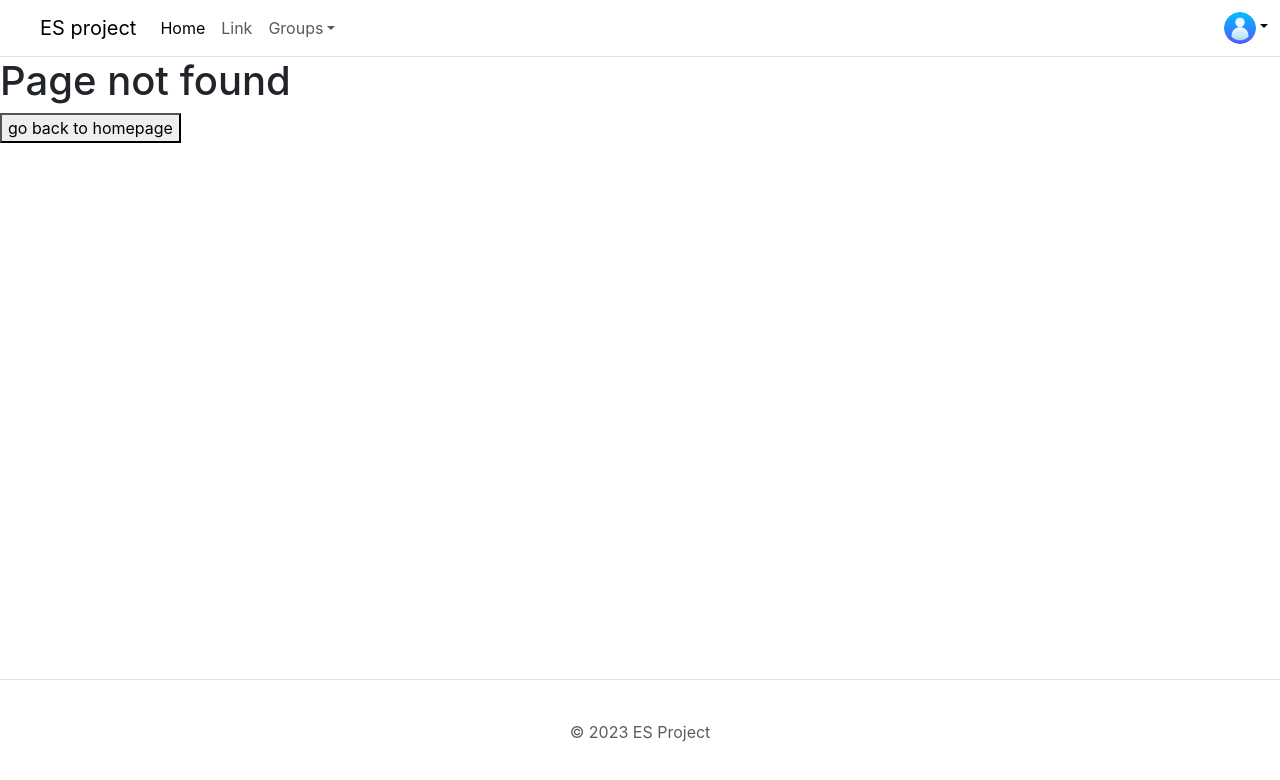
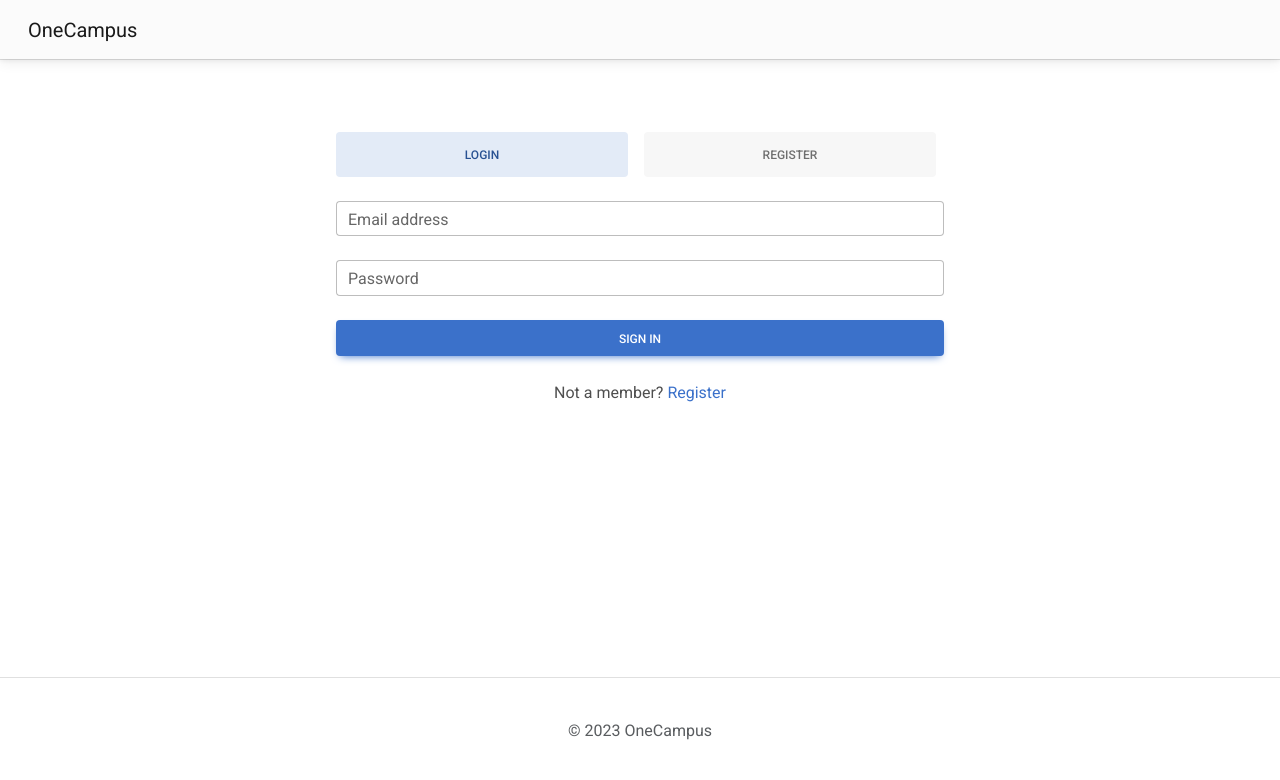
Before and after one commit to UA-2023-ES6/es-ui, a React (Create React App) app: page /login in a window 1280 px wide. Before the commit this address had no page. Shown: the top 780 px of the page. Built offline with nearby package versions, Linux system fonts and the light colour scheme.

Commit message:
fix navbar, create LoginPage and clean code

```diff
--- a/package.json
+++ b/package.json
@@ -3,12 +3,16 @@
   "version": "0.1.0",
   "private": true,
   "dependencies": {
+    "@fortawesome/fontawesome-free": "^6.4.2",
     "@testing-library/jest-dom": "^5.17.0",
     "@testing-library/react": "^13.4.0",
     "@testing-library/user-event": "^13.5.0",
     "bootstrap": "^5.3.2",
+    "js-cookie": "^3.0.5",
+    "mdb-react-ui-kit": "^6.3.0",
     "react": "^18.2.0",
     "react-bootstrap": "^2.9.1",
+    "react-cookie": "^6.1.1",
     "react-dom": "^18.2.0",
     "react-router-dom": "^6.16.0",
     "react-scripts": "5.0.1",
--- a/public/index.html
+++ b/public/index.html
@@ -11,6 +11,7 @@
     />
     <link href="https://cdn.jsdelivr.net/npm/bootstrap@5.3.2/dist/css/bootstrap.min.css" rel="stylesheet" integrity="sha384-T3c6CoIi6uLrA9TneNEoa7RxnatzjcDSCmG1MXxSR1GAsXEV/Dwwykc2MPK8M2HN" crossorigin="anonymous">
     <script src="https://cdn.jsdelivr.net/npm/bootstrap@5.3.2/dist/js/bootstrap.bundle.min.js" integrity="sha384-C6RzsynM9kWDrMNeT87bh95OGNyZPhcTNXj1NW7RuBCsyN/o0jlpcV8Qyq46cDfL" crossorigin="anonymous"></script>
+    <link href="https://fonts.googleapis.com/css?family=Roboto:300,400,500,700&display=swap" rel="stylesheet" />
     <link rel="apple-touch-icon" href="%PUBLIC_URL%/logo192.png" />
     <link rel="stylesheet" href="https://cdnjs.cloudflare.com/ajax/libs/font-awesome/6.4.2/css/all.min.css" integrity="sha512-z3gLpd7yknf1YoNbCzqRKc4qyor8gaKU1qmn+CShxbuBusANI9QpRohGBreCFkKxLhei6S9CQXFEbbKuqLg0DA==" crossorigin="anonymous" referrerpolicy="no-referrer" />
     <!--
--- a/src/App.js
+++ b/src/App.js
@@ -7,6 +7,12 @@ import { BrowserRouter, Routes, Route } from "react-router-dom";
 import Header from "./components/Header";
 import Footer from "./components/Footer";
 import Dummy from "./pages/Dummy";
+import LoginPage from "./pages/LoginPage";
+import { useEffect, useState } from "react";
+import Cookies from "js-cookie";
+
+import 'mdb-react-ui-kit/dist/css/mdb.min.css';
+import "@fortawesome/fontawesome-free/css/all.min.css";
 
 function App() {
     const userGroups = [
@@ -15,22 +21,49 @@ function App() {
         "grupo 3",
         "grupo 4"
     ]
+
+    const [isLoggedIn, setlogIn] = useState(false);
+    console.log("login status: ", isLoggedIn);
+
+    if(Cookies.get('login') == undefined){
+        Cookies.set('login', JSON.stringify(false));
+    }
+
+    useEffect(() => {
+        const loginCookie = Cookies.get('login');
+        if (loginCookie === JSON.stringify(true)) {
+            setlogIn(true);
+        }
+    }, []);
+
+    const doLogin = () => {
+        if (isLoggedIn) {
+            setlogIn(false);
+            Cookies.set('login', JSON.stringify(false));
+            window.location.reload();
+        } else {
+            setlogIn(true);
+            Cookies.set('login', JSON.stringify(true));
+        }
+    };
+
     return(
         <>
         <div className="d-flex flex-column" style={{height: "100vh"}}>
+                <BrowserRouter>
                     <Header userGroups={userGroups}/>
                     <div style={{flex: "1"}}>
-                <BrowserRouter>
                         <Routes>
                             <Route path="/" element={<MainPage />}/>
+                            <Route path="/login" element={<LoginPage />}/>
                             <Route path="/home" element={<UserHomePage userGroups={userGroups}/>}/>
                             <Route path="/groupName" element={<UserGroupPage />}/>
                             <Route path="/serverTime" element={<ServerTime />} />
                             <Route path="/dummy/*" element={<Dummy />} />
                             <Route path="*" element={<NoPage />} />
                         </Routes>
+                    </div>
                 </BrowserRouter>
-            </div>
             <Footer />
         </div>
         </>
--- a/src/components/Footer.jsx
+++ b/src/components/Footer.jsx
@@ -2,7 +2,7 @@ const Footer = () => {
     return(
         <div className="container-fluid border-top">
             <footer className="py-3 my-4">
-                <p className="text-center text-body-secondary">&copy; {new Date().getFullYear()} ES Project</p>
+                <p className="text-center text-body-secondary">&copy; {new Date().getFullYear()} OneCampus</p>
             </footer>
         </div>
     )
--- a/src/components/Header.jsx
+++ b/src/components/Header.jsx
@@ -2,7 +2,7 @@ import Navbar from "./Navbar"
 
 const Header = ({userGroups}) => {
     return(
-        <header className="border-bottom">
+        <header className="border-bottom" style={{position: "sticky", top: 0, zIndex: 1000, backgroundColor: "white", width: "100%"}}>
             <Navbar userGroups={userGroups}/>
         </header>
     )
--- a/src/components/Navbar.jsx
+++ b/src/components/Navbar.jsx
@@ -1,71 +1,82 @@
+import { Link, useLocation, useNavigate } from "react-router-dom"
 import userIcon from "../imgs/Navbar/user.png"
+import Cookies from "js-cookie";
 
 const Navbar = ({userGroups}) => {
+    const currentPath = useLocation()
+    if (Cookies.get("loggedIn") === "true") {
+        return(
+            <nav class="navbar navbar-expand-lg navbar-light bg-light">
+                <div className="container-fluid">
+                    <div className="collapse navbar-collapse">
+                        <NavbarLinks userGroups={userGroups}/>
+                        <NavbarUser />
+                    </div>
+                </div>
+            </nav>
+        )
+    }else if (currentPath.pathname === "/login") {
+        return(
+            <nav class="navbar navbar-expand-lg navbar-light bg-light">
+                <div className="container-fluid">
+                    <div className="collapse navbar-collapse">
+                        <NavbarLinks userGroups={userGroups}/>
+                    </div>
+                </div>
+            </nav>
+        )
+    }else {
+        return(
+            <nav class="navbar navbar-expand-lg navbar-light bg-light">
+                <div className="container-fluid">
+                    <div className="collapse navbar-collapse">
+                        <NavbarLinks userGroups={userGroups}/>
+                        <NavbarLogin />
+                    </div>
+                </div>
+            </nav>
+        )
+    }
+}
+
+const NavbarLinks = ({userGroups}) => {
     return(
-        <div className="container-fluid">
-            <div className="d-flex align-items-center">
-                <NavbarLinks userGroups={userGroups}/>
-                <div className="flex-grow-1"></div>
-                <NavbarUser />
+        <div className="navbar-nav me-auto mb-2 mb-lg-0">
+            <button className="navbar-toggler" type="button" data-bs-toggle="offcanvas" data-bs-target="#offcanvasNavbar" aria-controls="offcanvasNavbar" aria-label="Toggle navigation">
+                <span className="navbar-toggler-icon"></span>
+            </button>
+
+            <Link className="navbar-brand ms-3" to="/">OneCampus</Link>
+
+        </div>
+    )
+}
+
+const NavbarUser = () => {
+    const navigate = useNavigate();
+    return(
+        <div className="d-flex align-items-center">
+            <div className="dropdown text-end">
+                <a href="#" className="d-block link-body-emphasis text-decoration-none dropdown-toggle" data-bs-toggle="dropdown" aria-expanded="false">
+                    <img src={userIcon} alt="user icon" width="32" height="32" className="rounded-circle"/>
+                </a>
+                <ul className="dropdown-menu dropdown-menu-lg-end text-small">
+                    <li><a className="dropdown-item" href="#">Profile</a></li>
+                    <li><hr className="dropdown-divider"/></li>
+                    <li><a className="dropdown-item" href="#" onClick={() => {Cookies.set("loggedIn", "false"); navigate("/")}}>Sign out</a></li>
+                </ul>
             </div>
         </div>
     )
 }
 
-const NavbarLinks = ({userGroups}) => {
+const NavbarLogin = () => {
     return(
-        <nav className="navbar navbar-expand-lg" aria-label="navbar">
-            <div className="container">
-                <button className="navbar-toggler" type="button" data-bs-toggle="offcanvas" data-bs-target="#offcanvasNavbar" aria-controls="offcanvasNavbar" aria-label="Toggle navigation">
-                    <span className="navbar-toggler-icon"></span>
-                </button>
-                <a className="navbar-brand ms-3" href="#">ES project</a>
-
-                <div className="offcanvas offcanvas-start" tabIndex="-1" id="offcanvasNavbar" aria-labelledby="offcanvasNavbarLabel">
-                    <div className="offcanvas-header">
-                    <h5 className="offcanvas-title" id="offcanvasNavbarLabel">ES project</h5>
-                    <button type="button" className="btn-close btn-close" data-bs-dismiss="offcanvas" aria-label="Close"></button>
-                    </div>
-                    <div className="offcanvas-body">
-                        <ul className="navbar-nav justify-content-start flex-grow-1 pe-3">
-                            <li className="nav-item">
-                            <a className="nav-link active" aria-current="page" href="#">Home</a>
-                            </li>
-                            <li className="nav-item">
-                            <a className="nav-link" href="#">Link</a>
-                            </li>
-                            <li className="nav-item dropdown">
-                            <a className="nav-link dropdown-toggle" href="#" role="button" data-bs-toggle="dropdown" aria-expanded="false">
-                                Groups
-                            </a>
-                            <ul className="dropdown-menu">
-                                {userGroups.map((groupName) => {
-                                    return <li key={groupName}><a className="dropdown-item">{groupName}</a></li>
-                                })}
-                            </ul>
-                            </li>
-                        </ul>
-                    </div>
-                </div>
-            </div>
-        </nav>
-    )
-}
-
-const NavbarUser = () => {
-    return(
-        <div className="dropdown text-end">
-            <a href="#" className="d-block link-body-emphasis text-decoration-none dropdown-toggle" data-bs-toggle="dropdown" aria-expanded="false">
-                <img src={userIcon} alt="user icon" width="32" height="32" className="rounded-circle"/>
-            </a>
-            <ul className="dropdown-menu dropdown-menu-lg-end text-small">
-                <li><a className="dropdown-item" href="#">New project...</a></li>
-                <li><a className="dropdown-item" href="#">Settings</a></li>
-                <li><a className="dropdown-item" href="#">Profile</a></li>
-                <li><hr className="dropdown-divider"/></li>
-                <li><a className="dropdown-item" href="#">Sign out</a></li>
-            </ul>
-        </div>
+        <>
+            <Link to={"/login"}>
+                <button type="button" className="btn btn-primary">Sign in</button>
+            </Link>
+        </>
     )
 }
 
--- a/src/components/Sidebar.jsx
+++ b/src/components/Sidebar.jsx
@@ -2,7 +2,7 @@ import "../styles/sidebar.css"
 
 const Sidebar = ({children}) => {
     return(
-        <div className="d-flex flex-column p-3 bg-body-tertiary" style={{width: "280px",flex: "1"}}>
+        <div className="d-flex flex-column p-3 bg-body-tertiary" style={{width: "280px",flex: "1", position: "relative"}}>
             <ul className="nav nav-pills flex-column mb-auto">
                 {children}
             </ul>
--- /dev/null
+++ b/src/pages/LoginPage.jsx
@@ -0,0 +1,85 @@
+import React, { useState } from 'react';
+import {
+  MDBContainer,
+  MDBTabs,
+  MDBTabsItem,
+  MDBTabsLink,
+  MDBTabsContent,
+  MDBTabsPane,
+  MDBBtn,
+  MDBInput,
+}
+from 'mdb-react-ui-kit';
+import Cookies from "js-cookie";
+import { useNavigate } from "react-router-dom";
+
+function LoginPage() {
+
+  const [justifyActive, setJustifyActive] = useState('tab1');;
+
+  const navigate = useNavigate();
+
+  const handleJustifyClick = (value) => {
+    if (value === justifyActive) {
+      return;
+    }
+
+    setJustifyActive(value);
+  };
+
+  const SignIn = () => {
+    console.log('Sign in');
+    Cookies.set("loggedIn", "true");
+    navigate("/dummy/institution");
+  }
+
+  const SignUp = () => {
+    console.log('Sign up');
+  }
+
+  return (
+    <MDBContainer className="p-3 my-5 d-flex flex-column w-50">
+
+      <MDBTabs pills justify className='mb-3 d-flex flex-row justify-content-between'>
+        <MDBTabsItem>
+          <MDBTabsLink onClick={() => handleJustifyClick('tab1')} active={justifyActive === 'tab1' ? 1 : 0}>
+            Login
+          </MDBTabsLink>
+        </MDBTabsItem>
+        <MDBTabsItem>
+          <MDBTabsLink onClick={() => handleJustifyClick('tab2')} active={justifyActive === 'tab2' ? 1 : 0}>
+            Register
+          </MDBTabsLink>
+        </MDBTabsItem>
+      </MDBTabs>
+
+      <MDBTabsContent>
+
+        <MDBTabsPane show={justifyActive === 'tab1'}>
+
+          <MDBInput wrapperClass='mb-4' label='Email address' id='form1' type='email'/>
+          <MDBInput wrapperClass='mb-4' label='Password' id='form2' type='password'/>
+
+          <MDBBtn className="mb-4 w-100" onClick={SignIn}>Sign in</MDBBtn>
+          <p className="text-center">Not a member? <a onClick={() => handleJustifyClick('tab2')} active={justifyActive === 'tab2' ? 1 : 0} href='#'>Register</a></p>
+
+        </MDBTabsPane>
+
+        <MDBTabsPane show={justifyActive === 'tab2'}>
+
+          <MDBInput wrapperClass='mb-4' label='Name' id='form1' type='text'/>
+          <MDBInput wrapperClass='mb-4' label='Username' id='form1' type='text'/>
+          <MDBInput wrapperClass='mb-4' label='Email' id='form1' type='email'/>
+          <MDBInput wrapperClass='mb-4' label='Password' id='form1' type='password'/>
+
+          <MDBBtn className="mb-4 w-100" onClick={SignUp}>Sign up</MDBBtn>
+
+        </MDBTabsPane>
+
+      </MDBTabsContent>
+
+    </MDBContainer>
+  );
+}
+
+export default LoginPage;
--- a/src/pages/MainPage.jsx
+++ b/src/pages/MainPage.jsx
@@ -5,12 +5,13 @@ import bannerImg from "../imgs/MainPage/banner.png"
 import lonelyStudent from "../imgs/MainPage/lonely_student.svg"
 import groupStudents from "../imgs/MainPage/group_students.jpg"
 import partyStudents from "../imgs/MainPage/party_students.svg"
+import { Link } from "react-router-dom"
 
 const MainPage = () => {
     return(
         <>
-            <Banner text="Don't study alone anymore" imgSrc={bannerImg}/>
             <div className="p-5">
+                <Banner text="Don't study alone anymore" imgSrc={bannerImg} />
                 <CenteredContent>
                     <div className="p-5">
                         <h2 className="fw-bold text-center">We help institutions reach out to their students</h2>
@@ -38,13 +39,13 @@ const MainPage = () => {
                                 <div className="d-flex justify-content-center">
                                     <div className="w-75">
                                         <p className="fs-5 text-wrap text-center">
-                                            With {"<project name>"} you icebreak and socialize easily with other people in your classes, help others, meet new people, stay up-to-date on
+                                            With {"OneCampus"} you icebreak and socialize easily with other people in your classes, help others, meet new people, stay up-to-date on
                                             the events of your institution and more...
                                         </p>
                                     </div>
                                 </div>
                                 <div className="d-flex justify-content-center mb-5">
-                                    <button type="button" className="btn btn-primary">LogIn to your institution</button>
+                                    <Link to="/login" className="btn btn-primary">Login to your institution</Link>
                                 </div>
                             </div>
                         </div>
--- a/src/pages/ServerTime.jsx
+++ b/src/pages/ServerTime.jsx
@@ -1,5 +1,5 @@
 import { useState,useEffect } from "react"
-import { Link } from "react-router-dom";
+import { Link } from "react-router-dom"
 
 const ServerTime = () => {
     const SERVER_API = "https://localhost:7217/api"
```
Also changed, not shown: 1 other file (tests, documents, lock files or other folders). Lines whose indentation alone changed are shown as unchanged.
